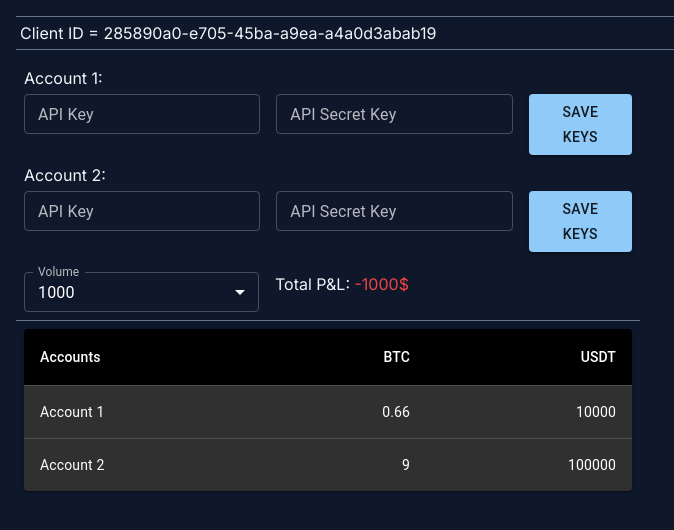
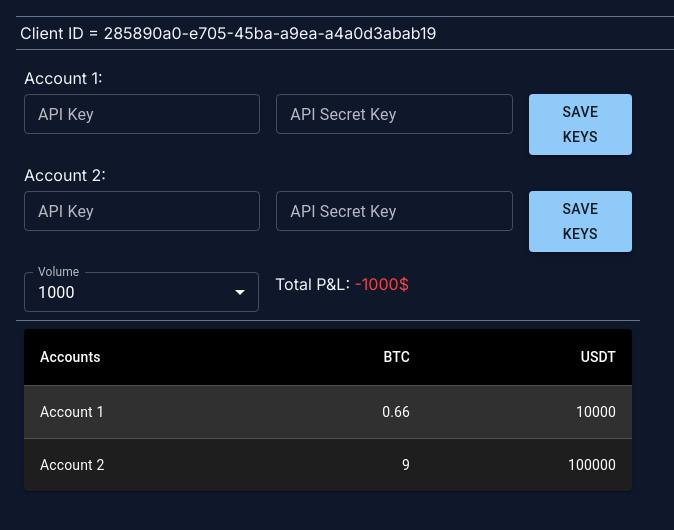
Before and after one commit to TrustInMagic/market-watcher-sketch, a Next.js app: page / in a window 1280 px wide. Shown: the top 530 px of the page, without its empty margins (0-674 px from the left). Built offline with nearby package versions, Linux system fonts and the light colour scheme.

Commit message:
Fix type errors in BalanceTable component

```diff
--- a/src/components/BalanceTable.tsx
+++ b/src/components/BalanceTable.tsx
@@ -8,11 +8,12 @@ import TableHead from '@mui/material/TableHead';
 import TableRow from '@mui/material/TableRow';
 import Paper from '@mui/material/Paper';
 
-interface BalanceTableProps {
-  accounts: object[];
+interface Account {
+  id: number;
+  balances: { [key: string]: number };
 }
 
-const BalanceTable: React.FC<BalanceTableProps> = ({ accounts }) => {
+const BalanceTable = ({ accounts }: { accounts: Account[] }) => {
   const [displayedCurrencies, setDisplayedCurrencies] = React.useState([
     'BTC',
     'USDT',
@@ -29,7 +30,7 @@ const BalanceTable: React.FC<BalanceTableProps> = ({ accounts }) => {
   }));
 
   const StyledTableRow = styled(TableRow)(({ theme }) => ({
-    '&': {
+    '&:nth-of-type(odd)': {
       backgroundColor: theme.palette.action.hover,
     },
     '&:last-child td, &:last-child th': {
@@ -38,27 +39,21 @@ const BalanceTable: React.FC<BalanceTableProps> = ({ accounts }) => {
   }));
 
   interface RowData {
-    account: number;
-    firstCurrency: number;
-    secondCurrency: number;
+    account: string;
+    [key: string]: number | string;
   }
 
-  const createData = (
-    account: number,
-    balances: { [key: string]: number }
-  ): RowData => {
-    let rowData: RowData = { account, firstCurrency: 0, secondCurrency: 0 };
+  const createData = (account: Account): RowData => {
+    let rowData: RowData = { account: `Account ${account.id}` };
 
     for (let currency of displayedCurrencies) {
-      rowData[currency] = balances[currency] || 0;
+      rowData[currency] = account.balances[currency] || 0;
     }
 
     return rowData;
   };
 
-  const rows: RowData[] = accounts.map((account) =>
-    createData(`Account ${account.id}`, account.balances)
-  );
+  const rows: RowData[] = accounts.map((account) => createData(account));
 
   return (
     <TableContainer component={Paper}>
```
